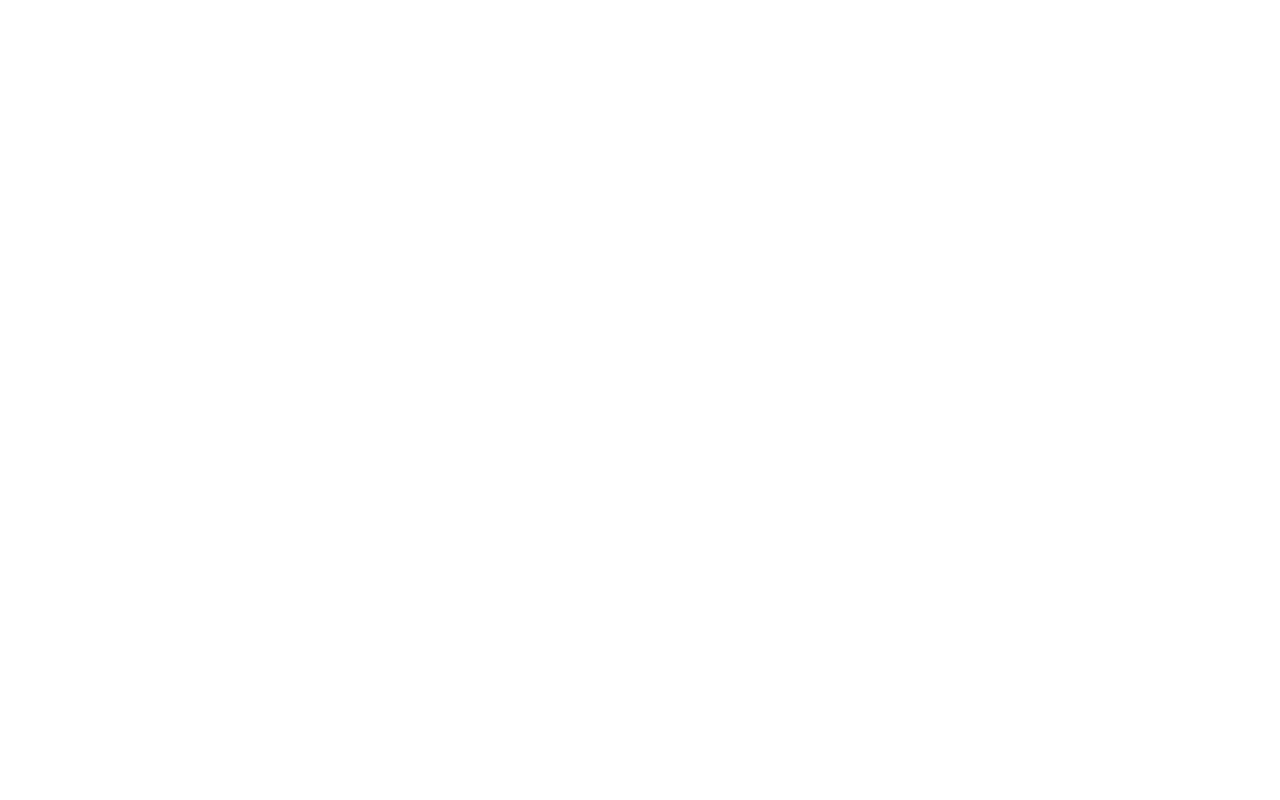
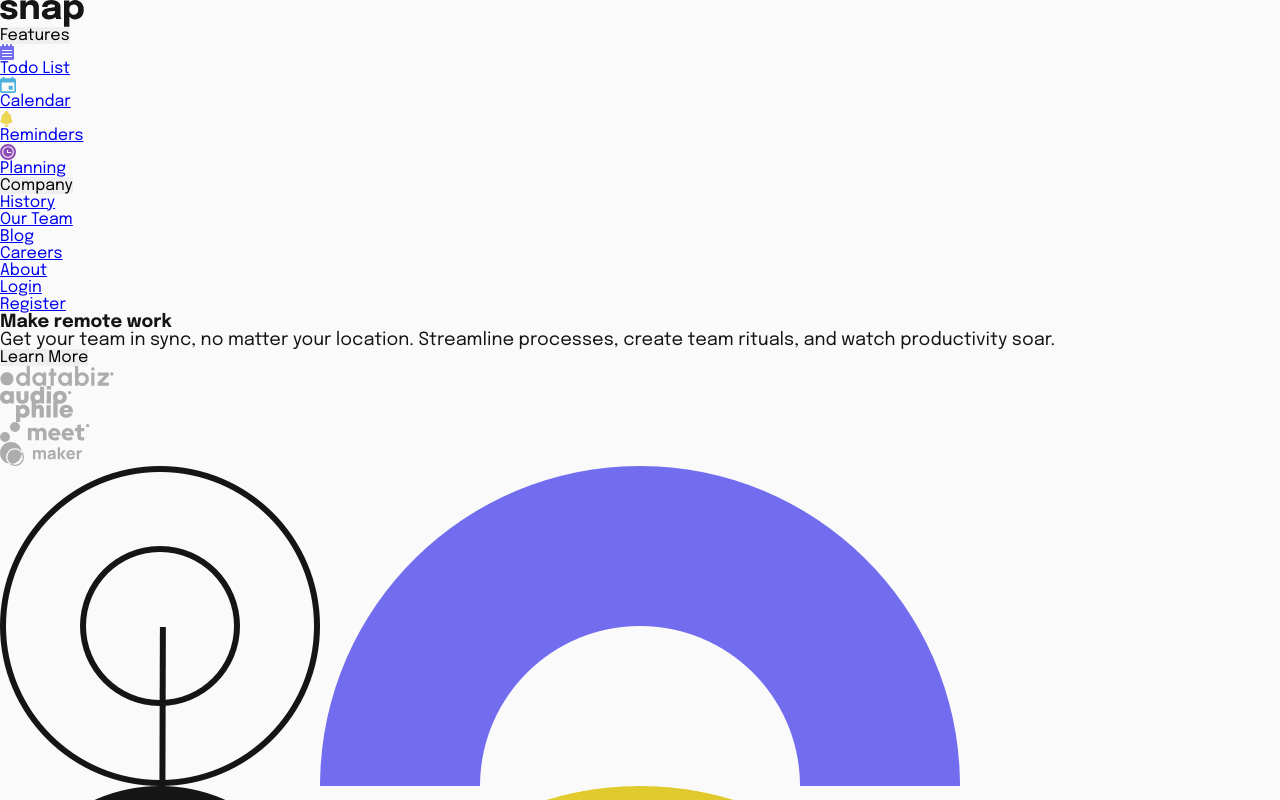
Before and after one commit to ShivangamSoni/FrontEndMentor, a plain HTML site: page Intro-Section-With-Dropdown-Navigation/index.html in a window 1280 px wide. Shown: the top 800 px of the page. Drawn offline with Linux system fonts and the light colour scheme.

Commit message:
Add Markup & Base Styles

```diff
--- /dev/null
+++ b/Intro-Section-With-Dropdown-Navigation/css/styles.css
@@ -0,0 +1,75 @@
+*,
+*::before,
+*::after {
+  box-sizing: border-box;
+  margin: 0;
+  padding: 0;
+}
+
+/* Theme */
+:root {
+  --clr-white: hsl(0, 0%, 98%);
+  --clr-grey: hsl(0, 0%, 41%);
+  --clr-black: hsl(0, 0%, 8%);
+
+  --font-primary: 'Epilogue', sans-serif;
+
+  --fz-50: 1rem;
+  --fz-100: 1.125rem;
+  --fz-200: 1.25rem;
+  --fz-300: 1.5rem;
+  --fz-400: 2rem;
+  --fz-500: 2.5rem;
+  --fz-600: 3rem;
+  --fz-700: 4rem;
+  --fz-800: 5rem;
+}
+
+/* Reset */
+h1,
+h2,
+p {
+  font-size: var(--fz-100);
+  color: var(--clr-black);
+}
+
+ul,
+ol {
+  list-style: none;
+}
+
+img,
+picture {
+  display: block;
+  max-width: 100%;
+}
+
+a,
+button {
+  cursor: pointer;
+  border: none;
+  outline: 1px solid transparent;
+  font: inherit;
+}
+
+html {
+  font-family: var(--font-primary);
+}
+
+/* Reusable */
+.sr-only {
+  position: absolute;
+  width: 1px;
+  height: 1px;
+  padding: 0;
+  margin: -1px;
+  overflow: hidden;
+  clip: rect(0, 0, 0, 0);
+  white-space: nowrap;
+  border-width: 0;
+}
+
+body {
+  background: var(--clr-white);
+  min-height: 100vh;
+}
--- a/Intro-Section-With-Dropdown-Navigation/index.html
+++ b/Intro-Section-With-Dropdown-Navigation/index.html
@@ -9,7 +9,127 @@
       sizes="32x32"
       href="./assets/icons/favicon-32x32.png"
     />
+    <!-- Fonts -->
+    <link rel="preconnect" href="https://fonts.googleapis.com" />
+    <link rel="preconnect" href="https://fonts.gstatic.com" crossorigin />
+    <!-- Font: 'Epilogue', sans-serif -->
+    <link
+      href="https://fonts.googleapis.com/css2?family=Epilogue:ital,wght@0,300;0,400;0,500;0,600;0,700;1,300;1,400;1,500;1,600;1,700&display=swap"
+      rel="stylesheet"
+    />
+    <!-- Style -->
+    <link rel="stylesheet" href="./css/styles.css" />
     <title>Frontend Mentor | Intro section with dropdown navigation</title>
   </head>
-  <body></body>
+  <body>
+    <header class="header">
+      <h1>
+        <span class="sr-only">Snap</span>
+        <img src="./assets/logo.svg" alt="Snap Logo" />
+      </h1>
+
+      <nav>
+        <ul class="nav">
+          <li class="nav__item nav__dropdown">
+            <button type="button" class="nav__link dropdown__btn">
+              Features
+            </button>
+            <ul class="dropdown__list">
+              <li class="dropdown__item">
+                <a href="#" class="nav__link">
+                  <img src="./assets/icons/todo.svg" alt="" />
+                  Todo List
+                </a>
+              </li>
+              <li class="dropdown__item">
+                <a href="#" class="nav__link">
+                  <img src="./assets/icons/calendar.svg" alt="" />
+                  Calendar
+                </a>
+              </li>
+              <li class="dropdown__item">
+                <a href="#" class="nav__link">
+                  <img src="./assets/icons/reminders.svg" alt="" />
+                  Reminders
+                </a>
+              </li>
+              <li class="dropdown__item">
+                <a href="#" class="nav__link">
+                  <img src="./assets/icons/planning.svg" alt="" />
+                  Planning
+                </a>
+              </li>
+            </ul>
+          </li>
+          <li class="nav__item nav__dropdown">
+            <button type="button" class="nav__link dropdown__btn">
+              Company
+            </button>
+            <ul class="dropdown__list">
+              <li class="dropdown__item">
+                <a href="#" class="nav__link">History</a>
+              </li>
+              <li class="dropdown__item">
+                <a href="#" class="nav__link">Our Team</a>
+              </li>
+              <li class="dropdown__item">
+                <a href="#" class="nav__link">Blog</a>
+              </li>
+            </ul>
+          </li>
+          <li class="nav__item">
+            <a href="#" class="nav__link">Careers</a>
+          </li>
+          <li class="nav__item">
+            <a href="#" class="nav__link">About</a>
+          </li>
+        </ul>
+
+        <ul class="nav__actions">
+          <li>
+            <a href="#" class="action__items">Login</a>
+          </li>
+          <li>
+            <a href="#" class="action__items">Register</a>
+          </li>
+        </ul>
+      </nav>
+    </header>
+
+    <main class="main">
+      <section class="hero__section">
+        <div>
+          <h2 class="title">Make remote work</h2>
+          <p class="hero__para">
+            Get your team in sync, no matter your location. Streamline
+            processes, create team rituals, and watch productivity soar.
+          </p>
+          <button class="hero__btn">Learn More</button>
+          <ul class="clients" title="Our Top Clients">
+            <li class="clients__item">
+              <img src="./assets/client/databiz.svg" alt="Databiz" />
+            </li>
+            <li class="clients__item">
+              <img src="./assets/client/audiophile.svg" alt="Audiophile" />
+            </li>
+            <li class="clients__item">
+              <img src="./assets/client/meet.svg" alt="Meet" />
+            </li>
+            <li class="clients__item">
+              <img src="./assets/client/maker.svg" alt="Maker" />
+            </li>
+          </ul>
+        </div>
+        <div class="hero__bg">
+          <picture>
+            <source
+              media="(max-width: 640px)"
+              srcset="./assets/hero-mobile.png"
+            />
+            <img src="./assets/hero-desktop.png" alt="" />
+          </picture>
+        </div>
+      </section>
+    </main>
+  </body>
 </html>
```
